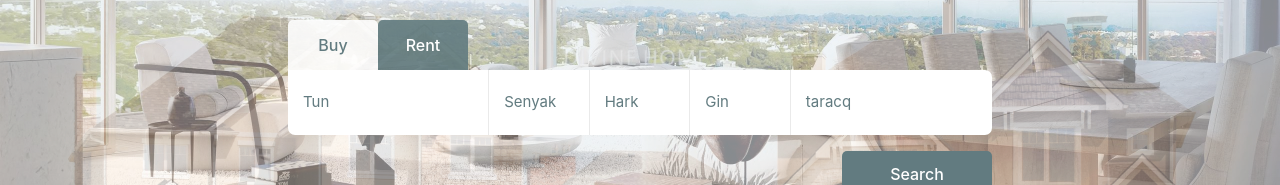
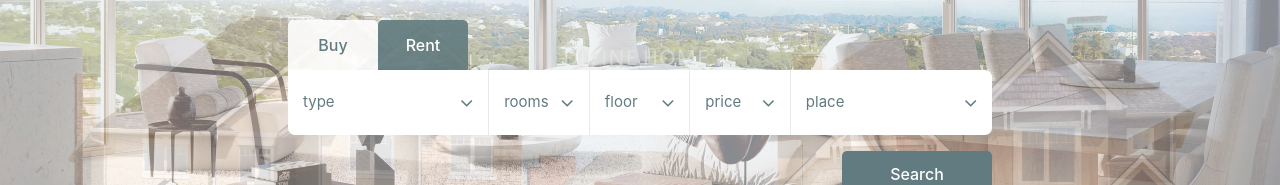
Before and after one commit to AbAyvazyan/baseRealty, a React (Create React App) app: page / in a window 1280 px wide. Shown: the part 241-426 px from the top of the page. Built offline with nearby package versions, Linux system fonts and the light colour scheme.

Commit message:
working on filter selects

```diff
--- a/package.json
+++ b/package.json
@@ -21,7 +21,10 @@
     "react-router": "^6.8.2",
     "react-router-dom": "^6.8.2",
     "react-scripts": "5.0.1",
+    "react-select": "^5.7.0",
     "react-slideshow-image": "^4.2.1",
+    "semantic-ui-css": "^2.5.0",
+    "semantic-ui-react": "^2.1.4",
     "styled-components": "^5.3.6",
     "typescript": "^4.9.5",
     "web-vitals": "^2.1.4"
--- a/public/index.html
+++ b/public/index.html
@@ -16,6 +16,8 @@
     -->
     <link rel="manifest" href="%PUBLIC_URL%/manifest.json" />
     <link rel="stylesheet" href= "https://maxcdn.bootstrapcdn.com/bootstrap/4.0.0/css/bootstrap.min.css">
+
+    <link rel="stylesheet" href="https://cdnjs.cloudflare.com/ajax/libs/font-awesome/4.7.0/css/font-awesome.min.css">
 
     <!--
       Notice the use of %PUBLIC_URL% in the tags above.
--- a/src/Components/HomePage/Components/Filtering/InputFilterField/InputFilterField.css
+++ b/src/Components/HomePage/Components/Filtering/InputFilterField/InputFilterField.css
@@ -20,12 +20,11 @@
     font-size: 15px;
 }
 
-.input_filtering_field div:first-child{
+.input_filtering_field > div:first-child{
     border-bottom-left-radius: 7px;
 }
 
-
-.input_filtering_field div:last-child{
+.input_filtering_field >div:last-child{
     border-top-right-radius: 7px;
     border-bottom-right-radius: 7px;
     border-right: none;
--- a/src/Components/HomePage/Components/Filtering/InputFilterField/InputFilterField.tsx
+++ b/src/Components/HomePage/Components/Filtering/InputFilterField/InputFilterField.tsx
@@ -1,14 +1,16 @@
 import './InputFilterField.css'
+
+import MultipleSelectCheckmarks from "./MultipleSelectCheckmarks/MultipleSelectCheckmarks";
 
 const InputFilterField = () =>{
     return(
         <form action="" className={'input_filter_form'}>
             <div className={'input_filtering_field'}>
-                <div>Tun</div>
-                <div>Senyak</div>
-                <div>Hark</div>
-                <div>Gin</div>
-                <div>taracq</div>
+                <MultipleSelectCheckmarks holder={'type'}/>
+                <MultipleSelectCheckmarks holder={'rooms'}/>
+                <MultipleSelectCheckmarks holder={'floor'}/>
+                <MultipleSelectCheckmarks holder={'price'}/>
+                <MultipleSelectCheckmarks holder={'place'}/>
             </div>
         </form>
     )
--- /dev/null
+++ b/src/Components/HomePage/Components/Filtering/InputFilterField/MultipleSelectCheckmarks/MultipleSelectCheckmarks.css
@@ -0,0 +1,19 @@
+.multiple_select{
+    position: relative;
+}
+
+.multiple_select span{
+    /*width: 10px;;*/
+    position: absolute;
+    right: 15px;
+}
+
+.select_arrow_clicked{
+    transform: scale(-1,-1);
+    font-size: 20px;
+}
+
+
+.select_arrow{
+    font-size: 20px;
+}
--- /dev/null
+++ b/src/Components/HomePage/Components/Filtering/InputFilterField/MultipleSelectCheckmarks/MultipleSelectCheckmarks.tsx
@@ -0,0 +1,28 @@
+import * as React from 'react';
+import './MultipleSelectCheckmarks.css'
+import {FC, useState} from "react";
+
+
+
+
+interface TSelect {
+    holder:string
+}
+
+const MultipleSelectCheckmarks:FC<TSelect> = ({holder}) => {
+
+    const [arrowPos,setArrowPos] = useState(false)
+
+    const openModalHandler = () =>{
+        setArrowPos(!arrowPos)
+    }
+
+    return(
+        <div className={'multiple_select'} onClick={()=>openModalHandler()}>
+            {holder}
+            <span className={arrowPos ? 'select_arrow_clicked' : 'select_arrow'}><i className="fa fa-angle-down"></i></span>
+        </div>
+    )
+}
+
+export default MultipleSelectCheckmarks;
```
Also changed, not shown: 1 other file (tests, documents, lock files or other folders).
